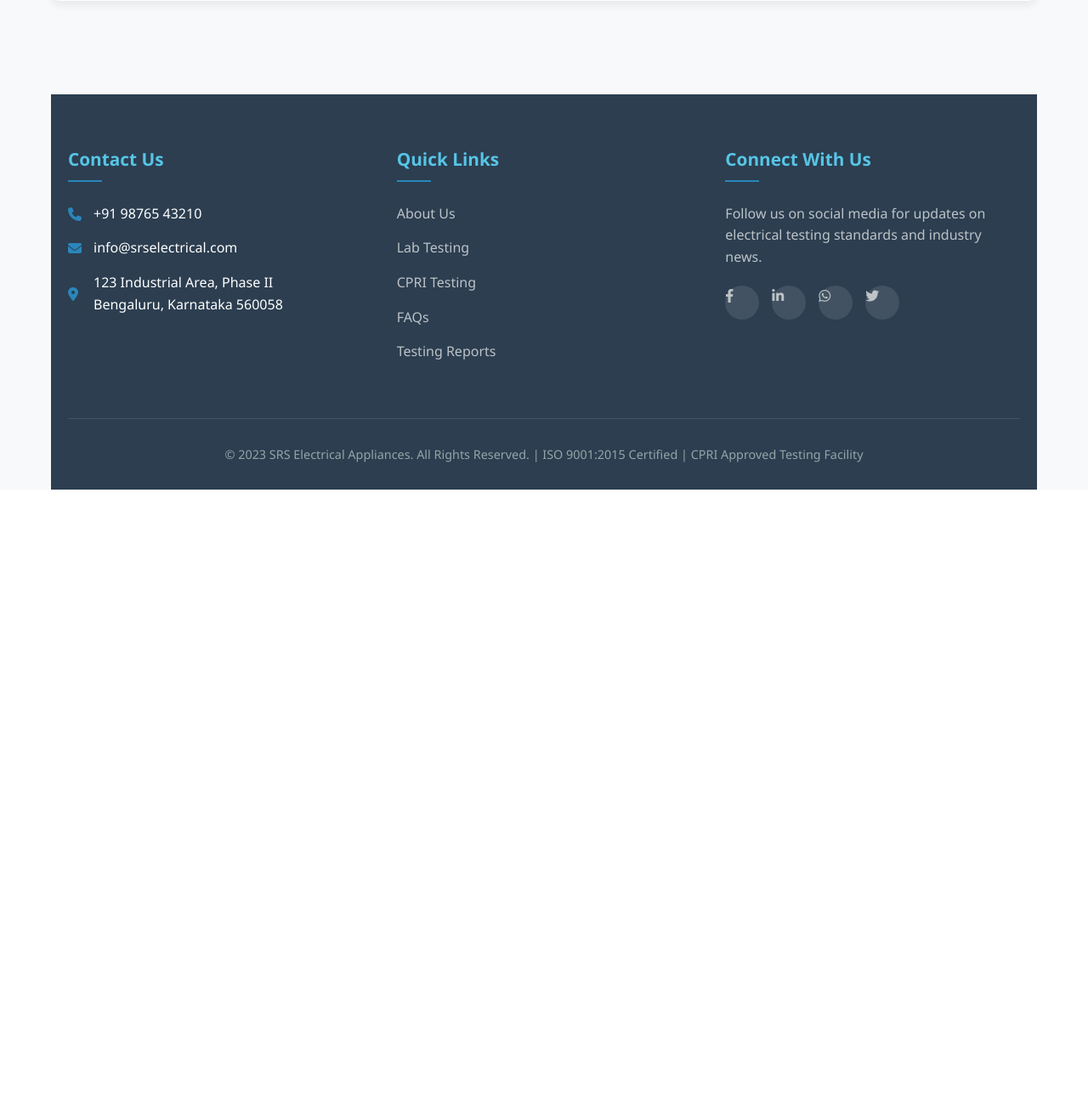
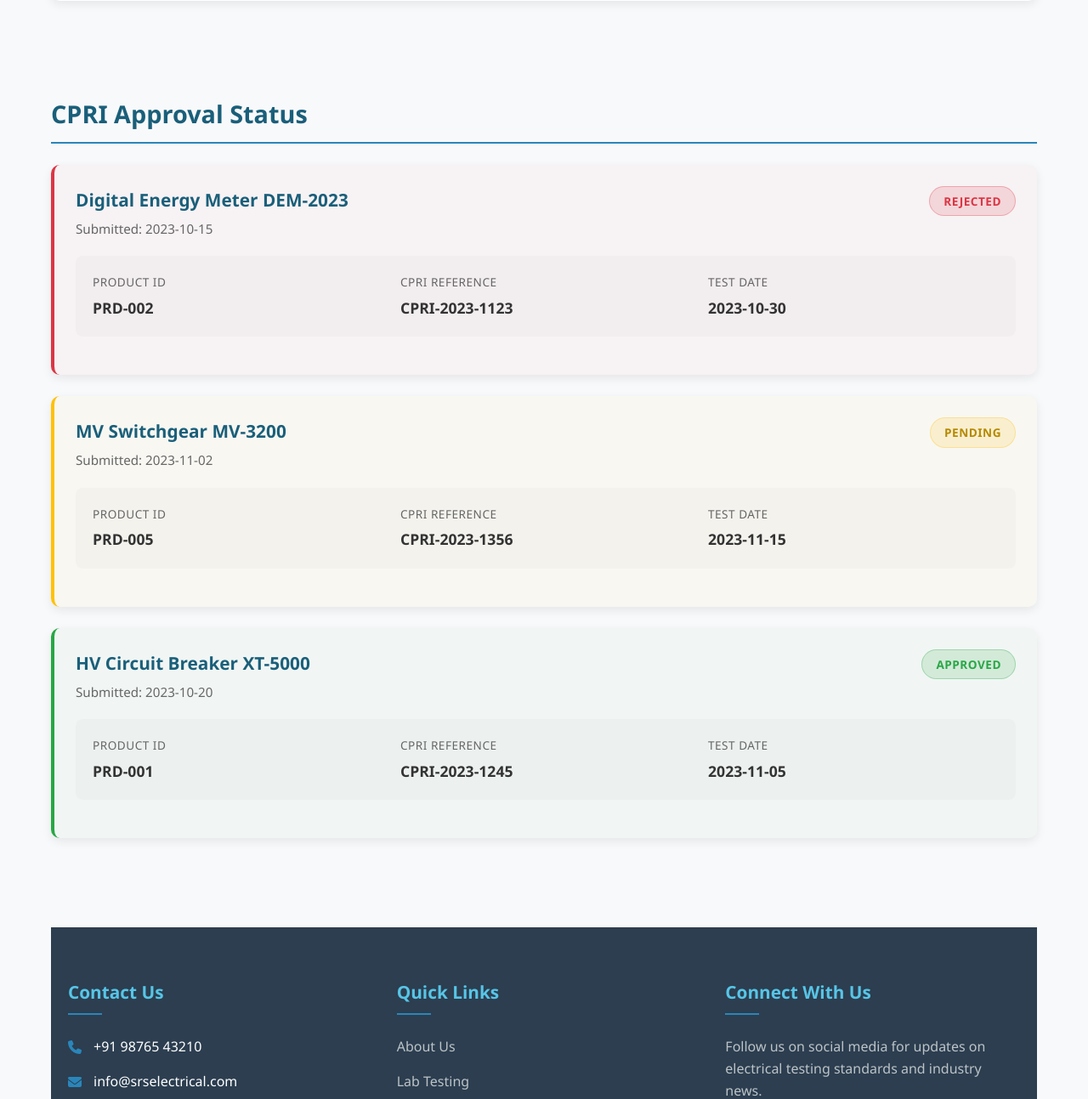
Before and after one commit to sid111/srs_testing_system, a PHP site: page /cpri.php in a window 1280 px wide. Shown: the part 1147-2440 px from the top of the page at 85% size. Before the commit the page ends 1723 px from the top, so only its background shows below. Run offline with PHP 8.4, Linux system fonts and the light colour scheme; a user stored in the database is signed in; data comes from the database, SQL or seed files in the repository.

Commit message:
Working on cpri.php and related files...

```diff
--- a/cpri.php
+++ b/cpri.php
@@ -62,6 +62,7 @@ include 'config/conn.php';
                 border: 1px solid #ccc;
                 border-radius: 4px;
             }
+
         </style>
     </head>
 
@@ -185,6 +186,70 @@ include 'config/conn.php';
                 </div>
             </section>
 
+            <!-- CPRI Approval Status Cards -->
+            <section id="cpri-status-section">
+                <h2 class="section-title">CPRI Approval Status</h2>
+                <div class="cards-container">
+                    <?php
+                    $result = $conn->query("
+                    SELECT c.*, p.name AS product_name
+                    FROM cpri_reports c
+                    LEFT JOIN products p ON c.product_id = p.product_id
+                    ORDER BY c.id DESC
+                    ");
+                    if ($result->num_rows > 0) {
+                        while ($submission = $result->fetch_assoc()) {
+                            $product_name = htmlspecialchars($submission['product_name'] ?? '');
+                            $submission_date = $submission['submission_date'] ?? '';
+                            $product_id = $submission['product_id'] ?? '';
+                            $cpri_reference = $submission['cpri_reference'] ?? 'N/A';
+                            $test_date = $submission['test_date'] ?? 'N/A';
+                            $status = $submission['status'] ?? 'pending';
+
+                            $cardClass = '';
+                            $statusBadge = '';
+                            switch ($status) {
+                                case 'approved':
+                                    $cardClass = 'approved';
+                                    $statusBadge = '<span class="status-badge status-approved">Approved</span>';
+                                    break;
+                                case 'pending':
+                                    $cardClass = 'pending';
+                                    $statusBadge = '<span class="status-badge status-pending">Pending</span>';
+                                    break;
+                                case 'rejected':
+                                    $cardClass = 'rejected';
+                                    $statusBadge = '<span class="status-badge status-failed">Rejected</span>';
+                                    break;
+                            }
+
+                            echo "<div class='card cpri-card {$cardClass}'>
+                <div class='card-header'>
+                    <div>
+                        <div class='card-title'>{$product_name}</div>
+                        <div style='color: var(--medium-gray); font-size: 0.95rem; margin-top: 5px;'>
+                            Submitted: {$submission_date}
+                        </div>
+                    </div>
+                    {$statusBadge}
+                </div>
+                <div class='cpri-details-grid'>
+                    <div class='detail-item'><span class='detail-label'>Product ID</span><span class='detail-value'>{$product_id}</span></div>
+                    <div class='detail-item'><span class='detail-label'>CPRI Reference</span><span class='detail-value'>{$cpri_reference}</span></div>
+                    <div class='detail-item'><span class='detail-label'>Test Date</span><span class='detail-value'>{$test_date}</span></div>
+                </div>
+            </div>";
+                        }
+                    } else {
+                        echo '<p>No CPRI submissions found.</p>';
+                    }
+                    ?>
+                </div>
+
+            </section>
+
+            <?php include 'assets/footer.php'; ?>
+
             <!-- Modal Overlay (Single, used for View/Edit/Submit) -->
             <div class="modal-overlay" id="certificateModal">
                 <div class="modal">
@@ -197,8 +262,6 @@ include 'config/conn.php';
                     </div>
                 </div>
             </div>
-
-        <?php include 'assets/footer.php'; ?>
 
             <script>
                 // Close modal
@@ -281,6 +344,7 @@ include 'config/conn.php';
                     }
                 }
             </script>
+
     </body>
 
     </html>
```
Also changed, not shown: api/add_product.php (line endings or trailing spaces), assets/footer.php (indentation only). Lines whose indentation alone changed are shown as unchanged.
